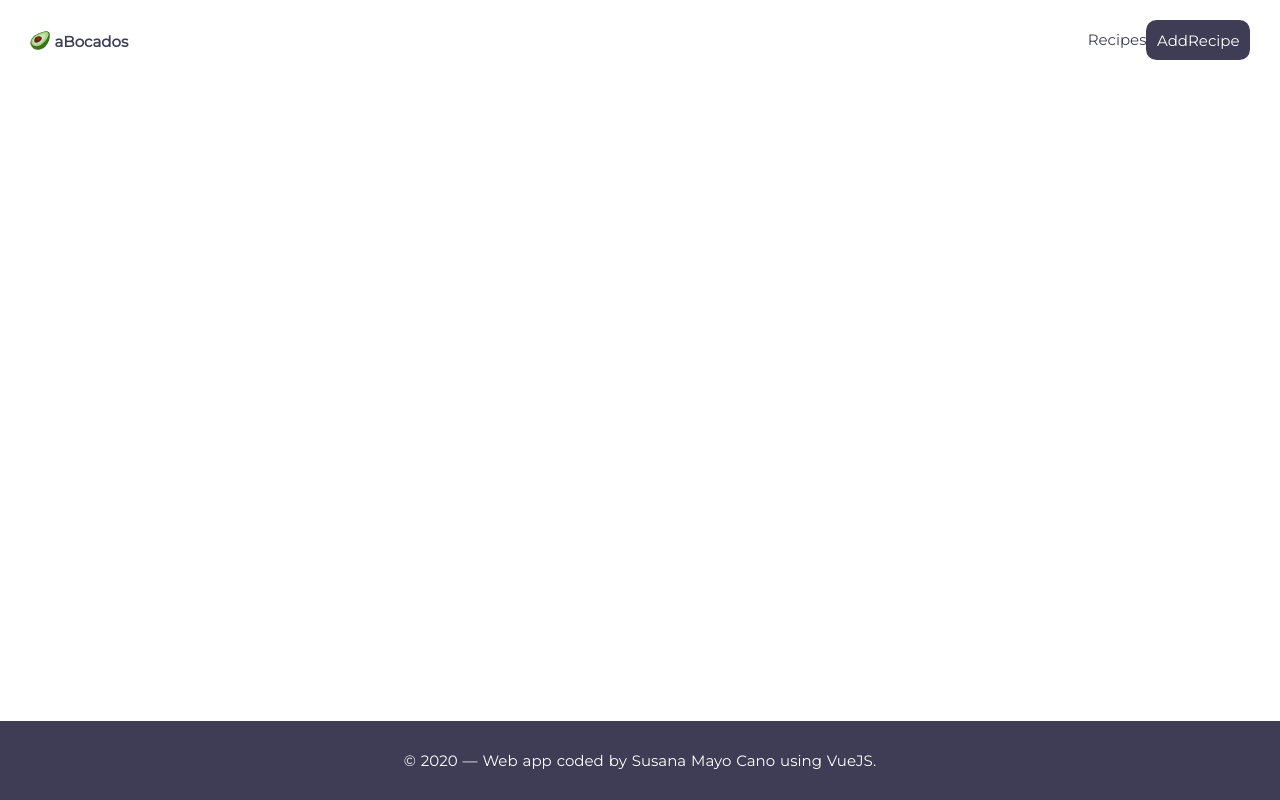
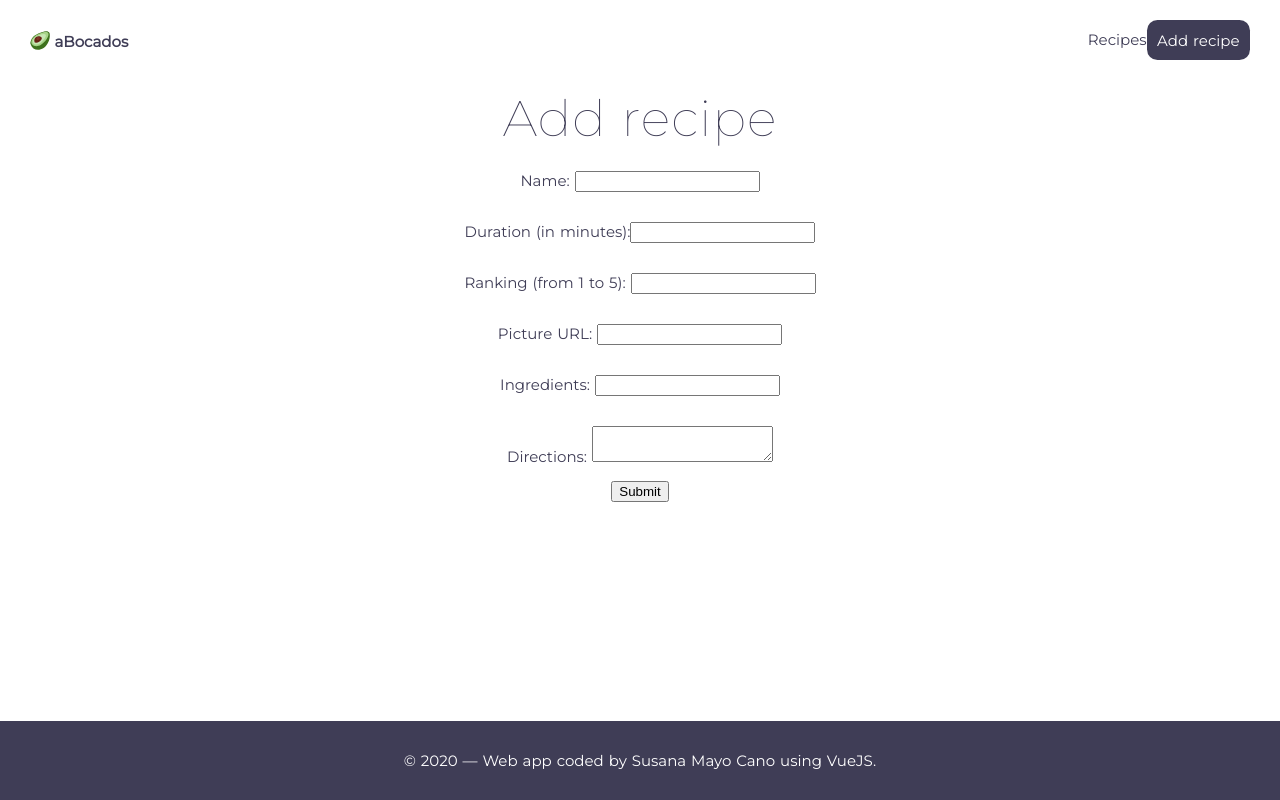
Before and after one commit to susmaycan/abocados, a Nuxt app: page /addRecipe in a window 1280 px wide. Built offline with nearby package versions, Linux system fonts and the light colour scheme.

Commit message:
Add recipe page

```diff
--- a/components/NavBar.vue
+++ b/components/NavBar.vue
@@ -6,7 +6,7 @@
     <div class="nav-bar-right">
       <nuxt-link to="/recipes">Recipes</nuxt-link>
       <Button>
-        <nuxt-link to="/AddRecipe">AddRecipe</nuxt-link>
+        <nuxt-link to="/addRecipe">Add recipe</nuxt-link>
       </Button>
     </div>
   </nav>
--- /dev/null
+++ b/components/RecipeForm.vue
@@ -0,0 +1,55 @@
+<template>
+  <form v-on:submit.prevent="saveRecipe">
+    <div class="input-form">
+      <label for="name">Name: </label>
+      <input v-model="recipe.name" name="name" id="name" type="text" required/>
+    </div>
+    <div class="input-form">
+      <label for="duration">Duration (in minutes):</label>
+      <input v-model="recipe.duration" name="duration" id="duration" type="number"/>
+    </div>
+    <div class="input-form">
+      <label for="ranking">Ranking (from 1 to 5): </label>
+      <input v-model="recipe.ranking" name="ranking" id="ranking" type="number"/>
+    </div>
+
+    <div class="input-form">
+      <label for="picture">Picture URL: </label>
+      <input v-model="recipe.picture" name="picture" id="picture" type="url"/>
+    </div>
+
+    <div class="input-form">
+      <label for="ingredients">Ingredients: </label>
+      <input name="ingredients" id="ingredients" type="string"/>
+    </div>
+
+    <div class="input-form">
+      <label for="directions">Directions: </label>
+      <textarea v-model="recipe.directions" name="directions" id="directions"/>
+    </div>
+
+    <button type="submit">Submit</button>
+  </form>
+</template>
+
+<script lang="ts">
+  import {Component, Vue} from 'vue-property-decorator'
+  import RecipesAPI from '~/api/recipes'
+
+  const RecipeFormProps = Vue.extend({
+    props: {
+      recipe: {type: Object, required: true,},
+      saveRecipe: {type: Function, required: true,}
+    }
+  })
+
+  @Component
+  export default class RecipeForm extends RecipeFormProps {
+  }
+</script>
+
+<style>
+  .input-form {
+    padding: 1rem;
+  }
+</style>
--- /dev/null
+++ b/pages/addRecipe.vue
@@ -0,0 +1,52 @@
+<template>
+  <div>
+    <Container>
+      <Subtitle>Add recipe</Subtitle>
+      <div v-if="!submitted">
+        <RecipeForm :recipe="recipe" :saveRecipe="saveRecipe" />
+      </div>
+      <div v-else>
+        Submitted recipe! Click <nuxt-link :to="`recipes/${recipe._id}`">here</nuxt-link> to see the recipe.
+      </div>
+    </Container>
+  </div>
+</template>
+
+<script lang="ts">
+  import {Component, Vue} from 'vue-property-decorator'
+  import RecipesAPI from '~/api/recipes'
+
+  @Component
+  export default class AddRecipe extends Vue {
+
+    private recipe: Object = {
+      name: "",
+      ingredients: undefined,
+      directions: undefined,
+      duration: undefined,
+      difficult: undefined,
+      ranking: undefined
+    }
+    private submitted: boolean = false
+
+
+    saveRecipe() {
+      RecipesAPI.create(this.recipe)
+        .then((response) => {
+          this.submitted = true
+          this.recipe = response.data
+        })
+        .catch((e) => {
+          console.log(e)
+        })
+    }
+
+
+  }
+</script>
+
+<style>
+  .input-form {
+    padding: 1rem;
+  }
+</style>
```
